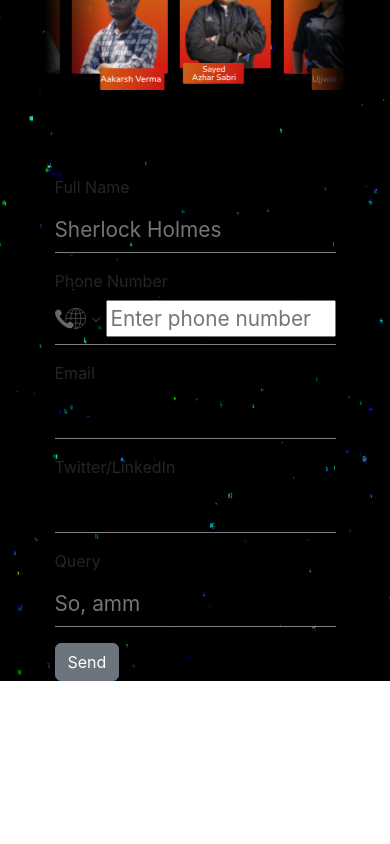
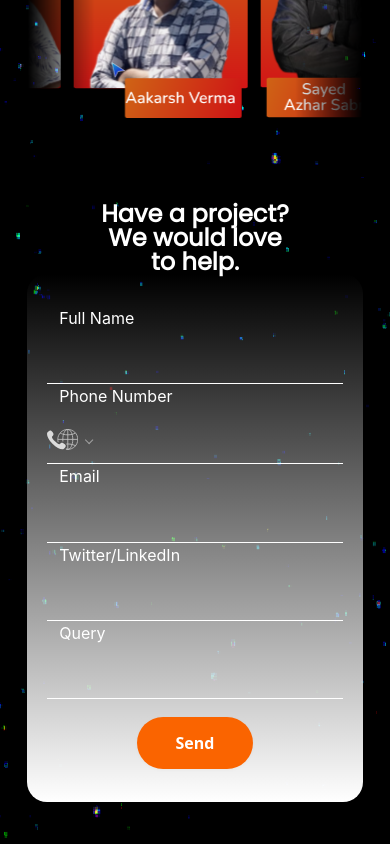
Before and after one commit to ujjwalchauhan10/D-HAT-Portfolio, a React (Create React App) app: page / in a window 390 px wide. Shown: the part 3007-3851 px from the top of the page. Before the commit the page ends 3688 px from the top, so only its background shows below. Built offline with nearby package versions, Linux system fonts and the light colour scheme.

Commit message:
Form Complete

```diff
--- a/public/index.html
+++ b/public/index.html
@@ -29,6 +29,7 @@
   <link rel="stylesheet" href="https://fonts.googleapis.com/css?family=Outfit">
   <link rel="stylesheet" href="https://fonts.googleapis.com/css?family=Nunito">
   <link rel="stylesheet" href="https://fonts.googleapis.com/css?family=Inter">
+  <link rel="stylesheet" href="https://fonts.googleapis.com/css?family=Poppins">
   <title>React App</title>
 </head>
 
--- a/src/App.css
+++ b/src/App.css
@@ -242,27 +242,60 @@
   text-align: center;
   color: #FFFFFF;
 }
-.client-spacer{
+
+.client-spacer {
   margin-top: 10vh;
   margin-bottom: 10vh;
 }
-.iconImages{
-  height: 12.5rem;
+
+.iconImages {
+  height: 16.5rem;
 }
-.col-gray{
+.iconImages2 {
+  height: 26.5rem;
+}
+.col-gray {
   color: #AAAAAA;
 }
+
 .formCont {
-  font-family: inherit;
+  font-family: 'poppins';
   width: 100%;
   border: 0;
-  border-bottom: 1px solid gray;
+  border-bottom: 1px solid white;
   outline: 0;
   font-size: 1.3rem;
-  color: gray;
+  color: white;
   padding: 7px 0;
   background: transparent;
   border-radius: 0;
+}
+.form-label{
+  color: #FFFFFF;
+}
+
+.poppins {
+  font-family: 'poppins';
+}
+
+#phone {
+  border: 0;
+  background: transparent;
+  color: #FFFFFF;
+}
+
+.bg-6 {
+  background: linear-gradient(0deg, #FFFFFF 0%, rgba(255, 255, 255, 0) 100%);
+  filter: drop-shadow(0px 4px 4px rgba(0, 0, 0, 0.25));
+}
+.col-right{
+  padding: 5rem;
+}
+.btn-margin{
+  margin-top: 5vh;
+}
+.form-container{
+  padding-bottom: 5vh;
 }
 /* Media Query for Mobile Devices */
 @media (max-width: 480px) {
@@ -291,7 +324,7 @@
     margin-top: 5vh;
   }
 
-  .we-provide {
+  .we-provide-spacer {
     margin-top: 10vh;
   }
 
@@ -327,13 +360,27 @@
     font-size: 1.5rem;
     line-height: 1.5rem;
   }
-  .iconImages{
+
+  .iconImages {
     height: 8.5rem;
+  }
+  .iconImages2 {
+    height: 15.5rem;
+  }
+  .col-right{
+    padding: 2rem;
+  }
+  .btn-margin{
+    margin-top: 2vh;
+  }
+  .bg-6{
+    border-radius: 1.25rem;
   }
 }
 
+
 /* Media Query for low resolution  Tablets, Ipads */
-@media (min-width: 481px) and (max-width: 767px) {
+@media (min-width: 481px) and (max-width: 991px) {
   .landing-t-size {
     font-size: 3rem;
     line-height: 3rem;
@@ -375,17 +422,33 @@
     font-size: 2rem;
     line-height: 2rem;
   }
-  .iconImages{
+
+  .iconImages {
     height: 10.5rem;
+  }
+  .iconImages2 {
+    height: 20.5rem;
+  }
+  .col-right{
+    padding: 3rem;
+  }
+  .bg-6{
+    border-radius: 1.25rem;
   }
 }
 
 /* Media Query for Tablets Ipads portrait mode */
-@media (min-width: 768px) and (max-width: 1024px) {
+@media (min-width: 992px) and (max-width: 1024px) {
   .landing-t-size {
     font-size: 3rem;
     line-height: 3rem;
     font-weight: 600;
+  }
+  .bg-5 {
+    background-image: url("./Assets/bg5.svg");
+    background-repeat: no-repeat;
+    background-position: right;
+    background-size: cover;
   }
 }
 
@@ -396,5 +459,57 @@
     line-height: 4rem;
     font-weight: 600;
   }
+  .bg-5 {
+    background-image: url("./Assets/bg5.svg");
+    background-repeat: no-repeat;
+    background-position: right;
+    background-size: cover;
+  }
+}
 
+
+/* CSS */
+.button-5 {
+  align-items: center;
+  background-clip: padding-box;
+  background-color: #fa6400;
+  border: 1px solid transparent;
+  border-radius: 3.25rem;
+  box-shadow: rgba(0, 0, 0, 0.02) 0 1px 3px 0;
+  box-sizing: border-box;
+  color: #fff;
+  cursor: pointer;
+  display: inline-flex;
+  font-family: system-ui,-apple-system,system-ui,"Helvetica Neue",Helvetica,Arial,sans-serif;
+  font-size: 16px;
+  font-weight: 600;
+  justify-content: center;
+  line-height: 1.25;
+  margin: 0;
+  min-height: 3rem;
+  padding: 1rem;
+  position: relative;
+  text-decoration: none;
+  transition: all 250ms;
+  user-select: none;
+  -webkit-user-select: none;
+  touch-action: manipulation;
+  vertical-align: baseline;
+  width: 40%;
 }
+
+.button-5:hover,
+.button-5:focus {
+  background-color: #fb8332;
+  box-shadow: rgba(0, 0, 0, 0.1) 0 4px 12px;
+}
+
+.button-5:hover {
+  transform: translateY(-1px);
+}
+
+.button-5:active {
+  background-color: #c85000;
+  box-shadow: rgba(0, 0, 0, .06) 0 2px 4px;
+  transform: translateY(0);
+}
--- a/src/Components/ContactUs.jsx
+++ b/src/Components/ContactUs.jsx
@@ -1,4 +1,4 @@
-import React,{ useState, useRef} from "react";
+import React, { useState, useRef } from "react";
 import PhoneInput from "react-phone-number-input";
 import "react-phone-number-input/style.css";
 
@@ -12,7 +12,7 @@ const initialValues = {
 const ContactUs = (props) => {
     const [values, setValues] = useState(initialValues);
     const [emailError, setEmailError] = useState(false);
-    const [phone, setPhone] = useState('');
+    const [phone, setPhone] = useState("");
     const errorRef = useRef(null);
     const formRef = useRef(null);
 
@@ -54,11 +54,20 @@ const ContactUs = (props) => {
 
     return (
         <div>
-            <div className="container col-12">
-                <div className="container col-10" id="formContainer">
-                    <form className="row g-3" ref={formRef}>
-                        <div className="col-md-6">
-                            <label htmlFor="fullName" className="form-label">
+            <div className="container-fluid">
+                <div className="container col-11 form-container">
+                    <form className="row" ref={formRef}>
+                        <div className="col-lg-6 bg-5 center">
+                            <div className="we-provide poppins">
+                                Have a project?<br></br> We would love<br></br> to help.
+                            </div>
+                        </div>
+                        <div className="col-lg-6 bg-6 col-right">
+                            <div className="row">
+                                <label
+                                    htmlFor="fullName"
+                                    className="form-label"
+                                >
                                     Full Name
                                 </label>
                                 <input
@@ -67,22 +76,20 @@ const ContactUs = (props) => {
                                     type="text"
                                     className="formCont"
                                     id="inputName"
-                                placeholder="Sherlock Holmes"
                                     onChange={handleChange}
                                 />
                             </div>
-                        <div className="col-md-6">
-                            <div>Phone Number</div>
+                            <div className="row">
+                                <label className="form-label">Phone Number</label>
                                 <PhoneInput
                                     name="phone"
-                                placeholder="Enter phone number"
                                     value={phone}
                                     onChange={setPhone}
                                     id="phone"
                                     className="formCont"
                                 />
                             </div>
-                        <div className="col-md-6">
+                            <div className="row">
                                 <label htmlFor="email" className="form-label">
                                     Email
                                 </label>
@@ -94,12 +101,19 @@ const ContactUs = (props) => {
                                     id="inputEmail"
                                     onChange={handleChange}
                                 />
-                            <div ref={errorRef} hidden={true} className="emailError">
+                                <div
+                                    ref={errorRef}
+                                    hidden={true}
+                                    className="emailError"
+                                >
                                     Enter a Valid Email!
                                 </div>
                             </div>
-                        <div className="col-md-6">
-                            <label htmlFor="socialLink" className="form-label">
+                            <div className="row">
+                                <label
+                                    htmlFor="socialLink"
+                                    className="form-label"
+                                >
                                     Twitter/LinkedIn
                                 </label>
                                 <input
@@ -111,7 +125,7 @@ const ContactUs = (props) => {
                                     onChange={handleChange}
                                 />
                             </div>
-                        <div className="col-12">
+                            <div className="row">
                                 <label htmlFor="query" className="form-label">
                                     Query
                                 </label>
@@ -121,18 +135,18 @@ const ContactUs = (props) => {
                                     type="text"
                                     className="formCont"
                                     id="inputQuery"
-                                placeholder="So, amm"
                                     onChange={handleChange}
                                 />
                             </div>
-                        <div className="col-12">
-                            <button
+                            <div className="row center btn-margin">
+                                <div
                                     type="submit"
-                                className="btn btn-secondary"
+                                    className="button-5"
                                     // onClick={handleSubmit}
                                 >
                                     Send
-                            </button>
+                                </div>
+                            </div>
                         </div>
                     </form>
                 </div>
--- a/src/Components/OurClients.jsx
+++ b/src/Components/OurClients.jsx
@@ -12,7 +12,7 @@ const OurClients = () => {
                     <div className="our-clients">Our Clients</div>
                 </div>
                 <div className="row center client-spacer">
-                    <div className="col-10">
+                    <div className="col-11">
                         <div className="marquee">
                             <div className="marquee__group">
                                 <a
--- a/src/Components/Team.jsx
+++ b/src/Components/Team.jsx
@@ -25,7 +25,7 @@ const Team = () => {
                     </div>
                 </div>
                 <div className="row center client-spacer">
-                    <div className="col-10">
+                    <div className="col-11">
                         <div className="marquee">
                             <div className="marquee__group">
                                 <a
@@ -37,7 +37,7 @@ const Team = () => {
                                         <img
                                             src={vardhan}
                                             alt=""
-                                            className="iconImages"
+                                            className="iconImages2"
                                         />
                                     </div>
                                 </a>
@@ -50,7 +50,7 @@ const Team = () => {
                                         <img
                                             src={tushar}
                                             alt=""
-                                            className="iconImages"
+                                            className="iconImages2"
                                         />
                                     </div>
                                 </a>
@@ -63,7 +63,7 @@ const Team = () => {
                                         <img
                                             src={divyansh}
                                             alt=""
-                                            className="iconImages"
+                                            className="iconImages2"
                                         />
                                     </div>
                                 </a>
@@ -76,7 +76,7 @@ const Team = () => {
                                         <img
                                             src={aakarsh}
                                             alt=""
-                                            className="iconImages"
+                                            className="iconImages2"
                                         />
                                     </div>
                                 </a>
@@ -89,7 +89,7 @@ const Team = () => {
                                         <img
                                             src={azhar}
                                             alt=""
-                                            className="iconImages"
+                                            className="iconImages2"
                                         />
                                     </div>
                                 </a>
@@ -102,7 +102,7 @@ const Team = () => {
                                         <img
                                             src={ujjwal}
                                             alt=""
-                                            className="iconImages"
+                                            className="iconImages2"
                                         />
                                     </div>
                                 </a>
@@ -115,7 +115,7 @@ const Team = () => {
                                         <img
                                             src={kartikey}
                                             alt=""
-                                            className="iconImages"
+                                            className="iconImages2"
                                         />
                                     </div>
                                 </a>
@@ -128,7 +128,7 @@ const Team = () => {
                                         <img
                                             src={aarush}
                                             alt=""
-                                            className="iconImages"
+                                            className="iconImages2"
                                         />
                                     </div>
                                 </a>
@@ -141,7 +141,7 @@ const Team = () => {
                                         <img
                                             src={naruto}
                                             alt=""
-                                            className="iconImages"
+                                            className="iconImages2"
                                         />
                                     </div>
                                 </a>
@@ -157,7 +157,7 @@ const Team = () => {
                                         <img
                                             src={vardhan}
                                             alt=""
-                                            className="iconImages"
+                                            className="iconImages2"
                                         />
                                     </div>
                                 </a>
@@ -170,7 +170,7 @@ const Team = () => {
                                         <img
                                             src={tushar}
                                             alt=""
-                                            className="iconImages"
+                                            className="iconImages2"
                                         />
                                     </div>
                                 </a>
@@ -183,7 +183,7 @@ const Team = () => {
                                         <img
                                             src={divyansh}
                                             alt=""
-                                            className="iconImages"
+                                            className="iconImages2"
                                         />
                                     </div>
                                 </a>
@@ -196,7 +196,7 @@ const Team = () => {
                                         <img
                                             src={aakarsh}
                                             alt=""
-                                            className="iconImages"
+                                            className="iconImages2"
                                         />
                                     </div>
                                 </a>
@@ -209,7 +209,7 @@ const Team = () => {
                                         <img
                                             src={azhar}
                                             alt=""
-                                            className="iconImages"
+                                            className="iconImages2"
                                         />
                                     </div>
                                 </a>
@@ -222,7 +222,7 @@ const Team = () => {
                                         <img
                                             src={ujjwal}
                                             alt=""
-                                            className="iconImages"
+                                            className="iconImages2"
                                         />
                                     </div>
                                 </a>
@@ -235,7 +235,7 @@ const Team = () => {
                                         <img
                                             src={kartikey}
                                             alt=""
-                                            className="iconImages"
+                                            className="iconImages2"
                                         />
                                     </div>
                                 </a>
@@ -248,7 +248,7 @@ const Team = () => {
                                         <img
                                             src={aarush}
                                             alt=""
-                                            className="iconImages"
+                                            className="iconImages2"
                                         />
                                     </div>
                                 </a>
@@ -261,7 +261,7 @@ const Team = () => {
                                         <img
                                             src={naruto}
                                             alt=""
-                                            className="iconImages"
+                                            className="iconImages2"
                                         />
                                     </div>
                                 </a>
```
Also changed, not shown: src/Assets/Team/Azhar.svg, src/Assets/bg5.svg (added). Lines whose indentation alone changed are shown as unchanged.
